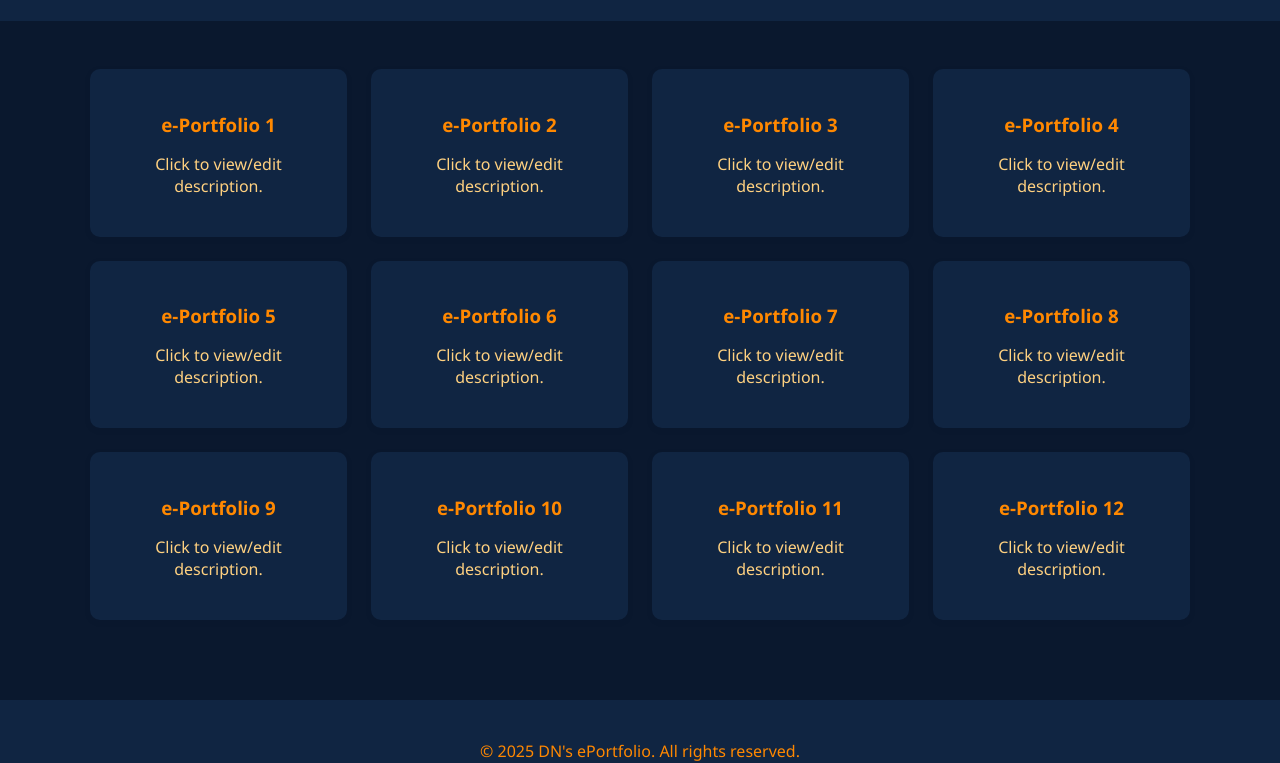
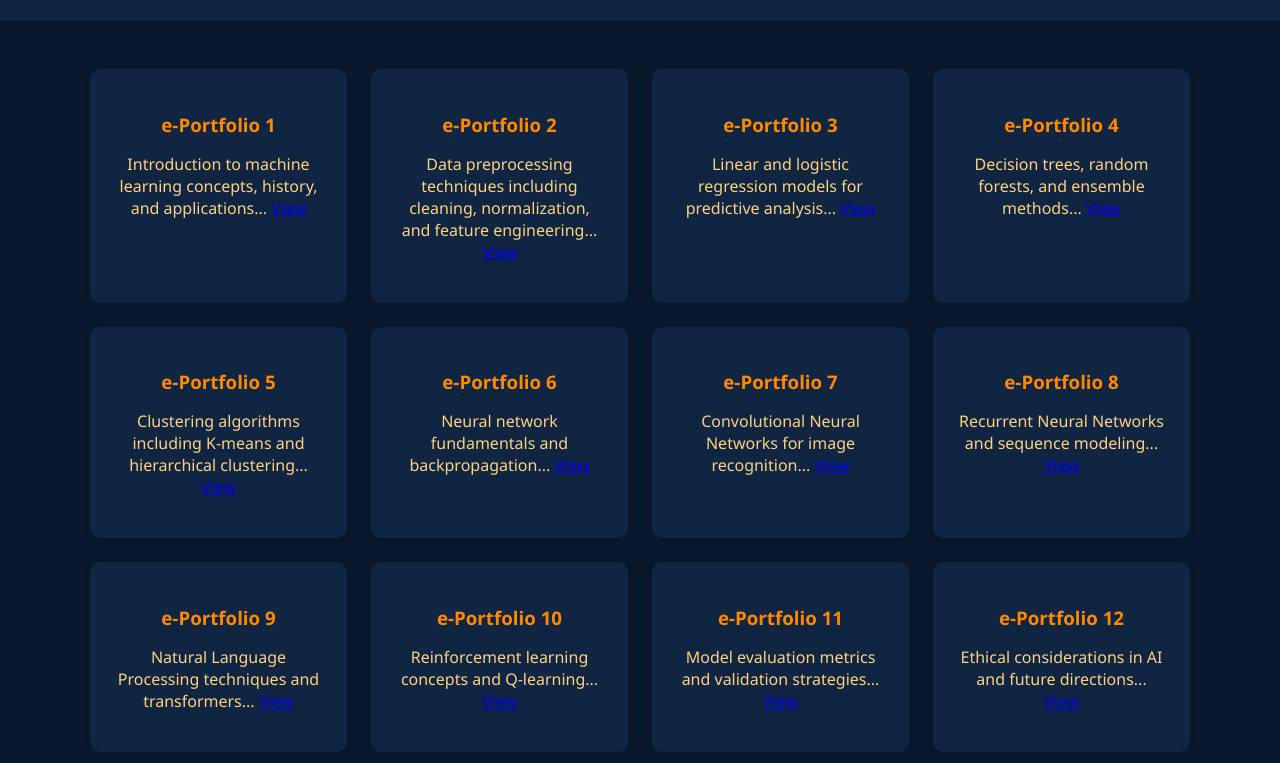
Before and after one commit to deanenk/machine-learning, a plain HTML site: page machine-learning.html in a window 1280 px wide. Shown: the part 70-833 px from the top of the page. Drawn offline with Linux system fonts and the light colour scheme; a script that the page names is missing.

Commit message:
Update machine-learning.html

```diff
--- a/machine-learning.html
+++ b/machine-learning.html
@@ -5,6 +5,11 @@
   <meta name="viewport" content="width=device-width,initial-scale=1.0">
   <title>Machine Learning | DN's ePortfolio</title>
   <link rel="stylesheet" href="styles.css">
+  <script>
+    // Check if author mode is enabled via URL parameter
+    const urlParams = new URLSearchParams(window.location.search);
+    const isAuthor = urlParams.has('edit') && urlParams.get('edit') === 'EssexML2025';
+  </script>
 </head>
 <body>
   <header>
@@ -14,69 +19,113 @@
         <a href="index.html">Home</a>
         <a href="machine-learning.html">Machine Learning</a>
         <a href="contact.html">Contact</a>
+        <script>
+          if(isAuthor) {
+            document.write('<span style="color:#ffd180; margin-left:15px;">🔓 Author Mode</span>');
+          }
+        </script>
       </nav>
     </div>
   </header>
   <section id="tiles">
     <div class="container tile-grid">
-      <div class="tile" onclick="showActivity(1)">
+      <div class="tile">
         <h3>e-Portfolio 1</h3>
-        <p id="desc1" class="desc">Click to view/edit description.</p>
+        <p class="desc">
+          <span id="short1">Introduction to machine learning concepts, history, and applications...</span>
+          <a href="#" onclick="showActivity(1)">View</a>
+        </p>
       </div>
-      <div class="tile" onclick="showActivity(2)">
+      <!-- Repeat for other 11 tiles with ids short2 to short12 -->
+      <div class="tile">
         <h3>e-Portfolio 2</h3>
-        <p id="desc2" class="desc">Click to view/edit description.</p>
+        <p class="desc">
+          <span id="short2">Data preprocessing techniques including cleaning, normalization, and feature engineering...</span>
+          <a href="#" onclick="showActivity(2)">View</a>
+        </p>
       </div>
-      <div class="tile" onclick="showActivity(3)">
+      <div class="tile">
         <h3>e-Portfolio 3</h3>
-        <p id="desc3" class="desc">Click to view/edit description.</p>
+        <p class="desc">
+          <span id="short3">Linear and logistic regression models for predictive analysis...</span>
+          <a href="#" onclick="showActivity(3)">View</a>
+        </p>
       </div>
-      <div class="tile" onclick="showActivity(4)">
+      <div class="tile">
         <h3>e-Portfolio 4</h3>
-        <p id="desc4" class="desc">Click to view/edit description.</p>
+        <p class="desc">
+          <span id="short4">Decision trees, random forests, and ensemble methods...</span>
+          <a href="#" onclick="showActivity(4)">View</a>
+        </p>
       </div>
-      <div class="tile" onclick="showActivity(5)">
+      <div class="tile">
         <h3>e-Portfolio 5</h3>
-        <p id="desc5" class="desc">Click to view/edit description.</p>
+        <p class="desc">
+          <span id="short5">Clustering algorithms including K-means and hierarchical clustering...</span>
+          <a href="#" onclick="showActivity(5)">View</a>
+        </p>
       </div>
-      <div class="tile" onclick="showActivity(6)">
+      <div class="tile">
         <h3>e-Portfolio 6</h3>
-        <p id="desc6" class="desc">Click to view/edit description.</p>
+        <p class="desc">
+          <span id="short6">Neural network fundamentals and backpropagation...</span>
+          <a href="#" onclick="showActivity(6)">View</a>
+        </p>
       </div>
-      <div class="tile" onclick="showActivity(7)">
+      <div class="tile">
         <h3>e-Portfolio 7</h3>
-        <p id="desc7" class="desc">Click to view/edit description.</p>
+        <p class="desc">
+          <span id="short7">Convolutional Neural Networks for image recognition...</span>
+          <a href="#" onclick="showActivity(7)">View</a>
+        </p>
       </div>
-      <div class="tile" onclick="showActivity(8)">
+      <div class="tile">
         <h3>e-Portfolio 8</h3>
-        <p id="desc8" class="desc">Click to view/edit description.</p>
+        <p class="desc">
+          <span id="short8">Recurrent Neural Networks and sequence modeling...</span>
+          <a href="#" onclick="showActivity(8)">View</a>
+        </p>
       </div>
-      <div class="tile" onclick="showActivity(9)">
+      <div class="tile">
         <h3>e-Portfolio 9</h3>
-        <p id="desc9" class="desc">Click to view/edit description.</p>
+        <p class="desc">
+          <span id="short9">Natural Language Processing techniques and transformers...</span>
+          <a href="#" onclick="showActivity(9)">View</a>
+        </p>
       </div>
-      <div class="tile" onclick="showActivity(10)">
+      <div class="tile">
         <h3>e-Portfolio 10</h3>
-        <p id="desc10" class="desc">Click to view/edit description.</p>
+        <p class="desc">
+          <span id="short10">Reinforcement learning concepts and Q-learning...</span>
+          <a href="#" onclick="showActivity(10)">View</a>
+        </p>
       </div>
-      <div class="tile" onclick="showActivity(11)">
+      <div class="tile">
         <h3>e-Portfolio 11</h3>
-        <p id="desc11" class="desc">Click to view/edit description.</p>
+        <p class="desc">
+          <span id="short11">Model evaluation metrics and validation strategies...</span>
+          <a href="#" onclick="showActivity(11)">View</a>
+        </p>
       </div>
-      <div class="tile" onclick="showActivity(12)">
+      <div class="tile">
         <h3>e-Portfolio 12</h3>
-        <p id="desc12" class="desc">Click to view/edit description.</p>
+        <p class="desc">
+          <span id="short12">Ethical considerations in AI and future directions...</span>
+          <a href="#" onclick="showActivity(12)">View</a>
+        </p>
       </div>
     </div>
   </section>
-  <!-- Modal for viewing/editing tile descriptions -->
+  <!-- Modal for viewing activity content -->
   <div id="modal" class="modal">
     <div class="modal-content">
       <span class="close" onclick="closeModal()">&times;</span>
       <h3 id="modalTitle"></h3>
-      <div id="modalDescView" style="display:none;"></div>
-      <textarea id="modalDescEdit" maxlength="1800" placeholder="Enter activity description (max 300 words)..." style="display:none;"></textarea>
-      <button id="saveBtn" onclick="saveDesc()" style="display:none;">Save</button>
+      <div id="modalDesc"></div>
+      <div id="editControls" style="display:none; margin-top:20px;">
+        <textarea id="modalDescEdit" maxlength="1800" placeholder="Enter activity description (max 300 words)..." rows="6"></textarea>
+        <button onclick="saveDesc()">Save</button>
+      </div>
     </div>
   </div>
   <footer>
```
